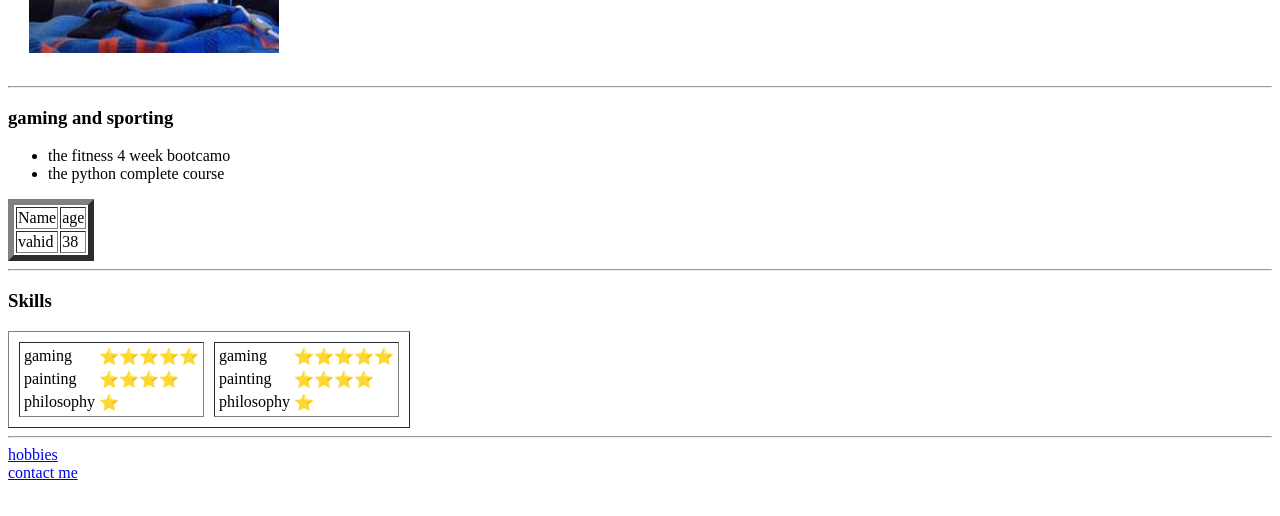
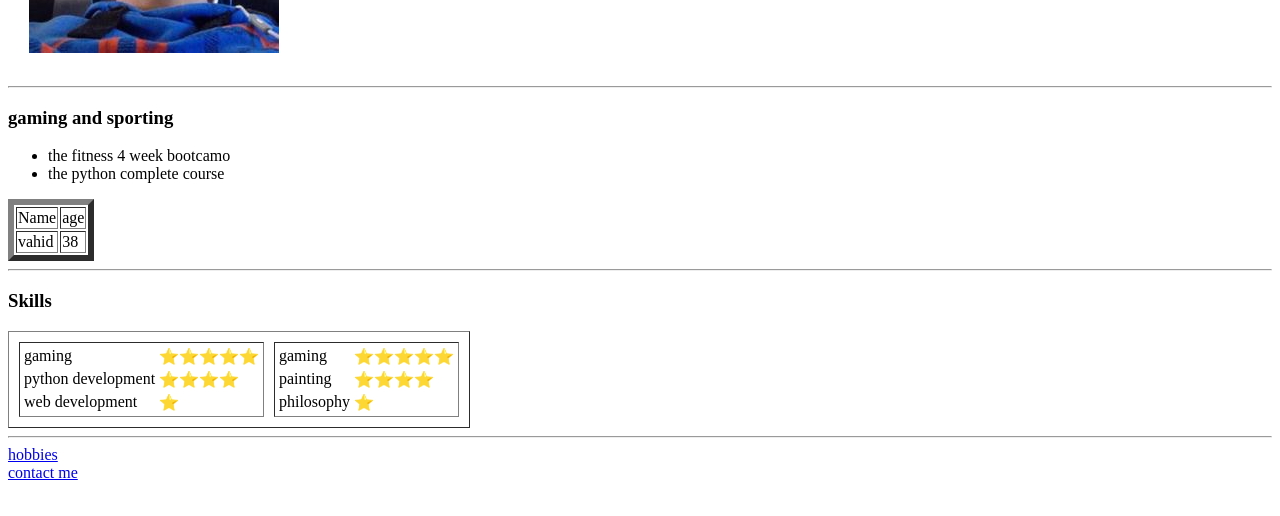
Before and after one commit to vahidbalilan/v, a plain HTML site: page index.html in a window 1280 px wide. Shown: the part 226-742 px from the top of the page. Drawn offline with Linux system fonts and the light colour scheme.

Commit message:
Update index.html

```diff
--- a/index.html
+++ b/index.html
@@ -46,11 +46,11 @@
             <td>⭐️⭐️⭐️⭐️⭐️</td>
           </tr>
           <tr>
-            <td>painting</td>
+            <td>python development</td>
             <td>⭐️⭐️⭐️⭐️</td>
           </tr>
           <tr>
-            <td>philosophy</td>
+            <td>web development</td>
             <td>⭐️</td>
           </tr>
         </table>
```
